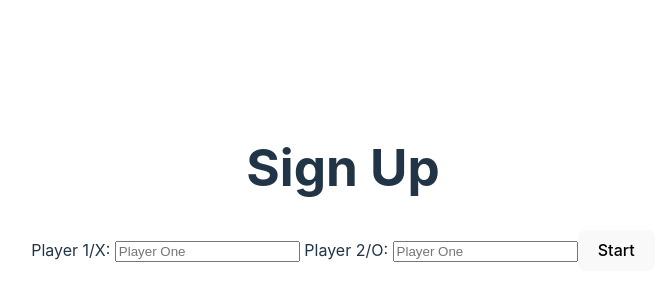
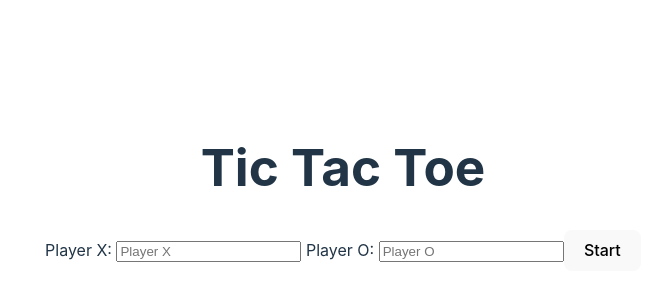
Before and after one commit to jeppeerixon/vue-tic-tac-toe, a Vue app: page / in a window 1280 px wide. Shown: the part 212-512 px from the top of the page, without its empty margins (297-963 px from the left). Built offline with nearby package versions, Linux system fonts and the light colour scheme.

Commit message:
localstorage for playernames, able to reset names and restart game

```diff
--- a/src/App.vue
+++ b/src/App.vue
@@ -2,7 +2,7 @@
   import SignUp from './components/SignUp.vue';
   import GameBoard from './components/GameBoard.vue';
   import GameOptions from './components/GameOptions.vue';
-  import { ref } from 'vue';
+  import { onMounted, ref } from 'vue';
   import { PlayersInfo } from './models/PlayersInfo';
 
   let gameInfo = ref<PlayersInfo>({
@@ -11,6 +11,7 @@ let gameInfo = ref<PlayersInfo>({
     playerO: '',
     playerOwins: 0,
     draws: 0,
+    gameStarted: false,
     gameOver: false,
     value: undefined
   })
@@ -18,15 +19,42 @@ let gameInfo = ref<PlayersInfo>({
   function startGame(playerOne: string, playerTwo: string) {
     gameInfo.value.playerX = playerOne;
     gameInfo.value.playerO = playerTwo;
-  gameState.value = true;
+    gameInfo.value.gameStarted = true;
+    setLocalStorageContent()
   }
 
-let gameState = ref<boolean>(false);
+  function resetGame() {
+    gameInfo.value = {
+      playerX: '',
+      playerXwins: 0,
+      playerO: '',
+      playerOwins: 0,
+      draws: 0,
+      gameStarted: false,
+      gameOver: false,
+      value: undefined
+    }
+  }
+
+  onMounted(() => {
+      loadLocalStorageContent()
+  })
+
+  function setLocalStorageContent() {
+    localStorage.setItem('ticTacToe', JSON.stringify(gameInfo.value))
+  }
+
+  function loadLocalStorageContent() {
+    let gameInfoString = localStorage.getItem('ticTacToe')
+    if (gameInfoString != null) {
+      gameInfo.value = JSON.parse(gameInfoString)
+    }
+  }
 
 </script>
 
 <template>
-  <GameBoard v-if="gameState" :gameInfo="gameInfo" />
+  <GameBoard v-if="gameInfo.gameStarted" :gameInfo="gameInfo" @reset-all="resetGame" />
   <SignUp v-else @init-game="startGame" />
 </template>
 
--- a/src/components/GameBoard.vue
+++ b/src/components/GameBoard.vue
@@ -19,8 +19,8 @@ const possibleWins: Array<Array<number>> = [
 interface IPlayersInfoProps {
     gameInfo: PlayersInfo;
 }
-
 const props = defineProps<IPlayersInfoProps>();
+const emits = defineEmits(["resetAll"])
 
 let playerXTurn = ref<boolean>(true);
 let lastWinner = ref<string>('');
@@ -33,8 +33,8 @@ function checkIfWin(player: string) {
         }
         if (grid.value[threeInARow[0]] === grid.value[threeInARow[1]] && grid.value[threeInARow[1]] === grid.value[threeInARow[2]]) {
             console.log('Player' + player + 'won!!!')
+            endOfGame(player)
             playerXTurn.value ? props.gameInfo.playerXwins++ : props.gameInfo.playerOwins++
-            endOfGame(player)
             break
         }
     }
@@ -70,23 +70,37 @@ function handlePlayerClick(e: any) {
 function endOfGame(result: string) {
     if (result === 'draw') {
         lastWinner.value = result;
+        props.gameInfo.draws++
 
     } else {
-        lastWinner.value = result + 'vann!';
+        lastWinner.value = result + ' vann!';
     }
-    (document.querySelector('.gridContainer') as HTMLDivElement).style.pointerEvents = 'none';
+    toggleBoard('none')
     props.gameInfo.gameOver = true;
+}
+
+function restartGame() {
+    grid.value = ['', '', '', '', '', '', '', '', ''];
+    props.gameInfo.gameOver = false;
+    toggleBoard('auto')
+}
+
+function toggleBoard(value: string) {
+    let allGrids = document.querySelectorAll('.gridCell') as NodeListOf<HTMLDivElement>;
+    allGrids.forEach(div => {
+        div.style.pointerEvents = value;
+    })
 }
 
 </script>
 
 <template>
-    <h1>GameBoard</h1>
-    <h3 v-if="playerXTurn">
+    <h1>Tic Tac Toe</h1>
+    <h3 v-if="props.gameInfo.gameOver">
+        Game Over! {{ lastWinner }}
+    </h3>
+    <h3 v-else-if="playerXTurn">
         Varsegod {{ props.gameInfo.playerX }}, X tur att köra:
-    </h3>
-    <h3 v-else-if="props.gameInfo.gameOver">
-        Game Over! {{ lastWinner }}
     </h3>
     <h3 v-else>
         Varsegod {{ props.gameInfo.playerO }}, O tur att köra:
@@ -95,6 +109,11 @@ function endOfGame(result: string) {
         <div v-for="(cell, index) in grid" :value="index" class="gridCell" @click="handlePlayerClick">
             {{ cell }}
         </div>
+    </div>
+    <br>
+    <div class="gameControls">
+        <button @click="restartGame">Start New Game</button>
+        <button @click="$emit('resetAll')">Change Players</button>
     </div>
     <ScoreBoard :gameInfo="props.gameInfo" />
 </template>
--- a/src/components/ScoreBoard.vue
+++ b/src/components/ScoreBoard.vue
@@ -10,13 +10,16 @@
 </script>
 
 <template>
-    <h1>Highscore:</h1>
-    <h3>
+    <h2>Score:</h2>
+    <h5>
         {{ props.gameInfo.playerX }}: {{ props.gameInfo.playerXwins }} wins
-    </h3>
-    <h3>
+    </h5>
+    <h5>
         {{ props.gameInfo.playerO }}: {{ props.gameInfo.playerOwins }} wins
-    </h3>
+    </h5>
+    <h5>
+        Draws: {{ props.gameInfo.draws }}
+    </h5>
 
 </template>
 
--- a/src/components/SignUp.vue
+++ b/src/components/SignUp.vue
@@ -3,6 +3,8 @@ import { ref } from 'vue';
 
 let playerOne = ref('')
 let playerTwo = ref('')
+
+const emits = defineEmits(["initGame"])
 
 function handleStartClick() {
     console.log('start clicked')
@@ -11,13 +13,13 @@ function handleStartClick() {
 </script>
 
 <template>
-    <h1>Sign Up</h1>
+    <h1>Tic Tac Toe</h1>
     <form @submit.prevent="handleStartClick">
-        <label> Player 1/X:
-            <input type="text" placeholder="Player One" v-model="playerOne">
+        <label> Player X:
+            <input type="text" placeholder="Player X" v-model="playerOne">
         </label>
-        <label> Player 2/O:
-            <input type="text" placeholder="Player One" v-model="playerTwo">
+        <label> Player O:
+            <input type="text" placeholder="Player O" v-model="playerTwo">
         </label>
         <button @click="$emit('initGame', playerOne, playerTwo)">Start</button>
     </form>
--- a/src/models/PlayersInfo.ts
+++ b/src/models/PlayersInfo.ts
@@ -6,5 +6,6 @@ export class PlayersInfo {
         public playerO: string,
         public playerOwins: number,
         public draws: number,
+        public gameStarted: boolean,
         public gameOver: boolean) { }
 }
```
Lines whose indentation alone changed are shown as unchanged.
